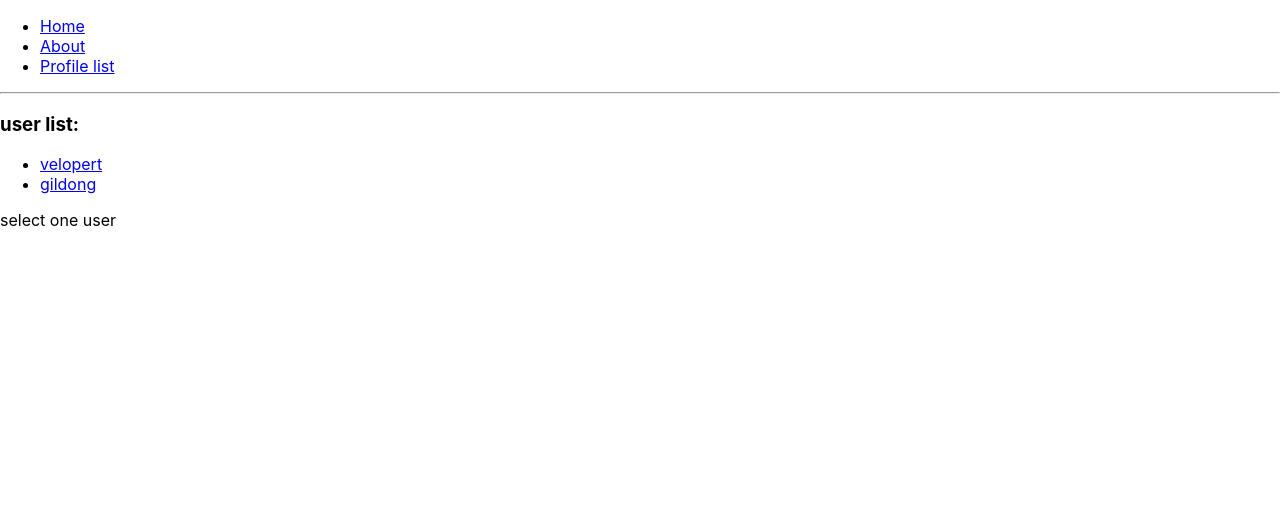
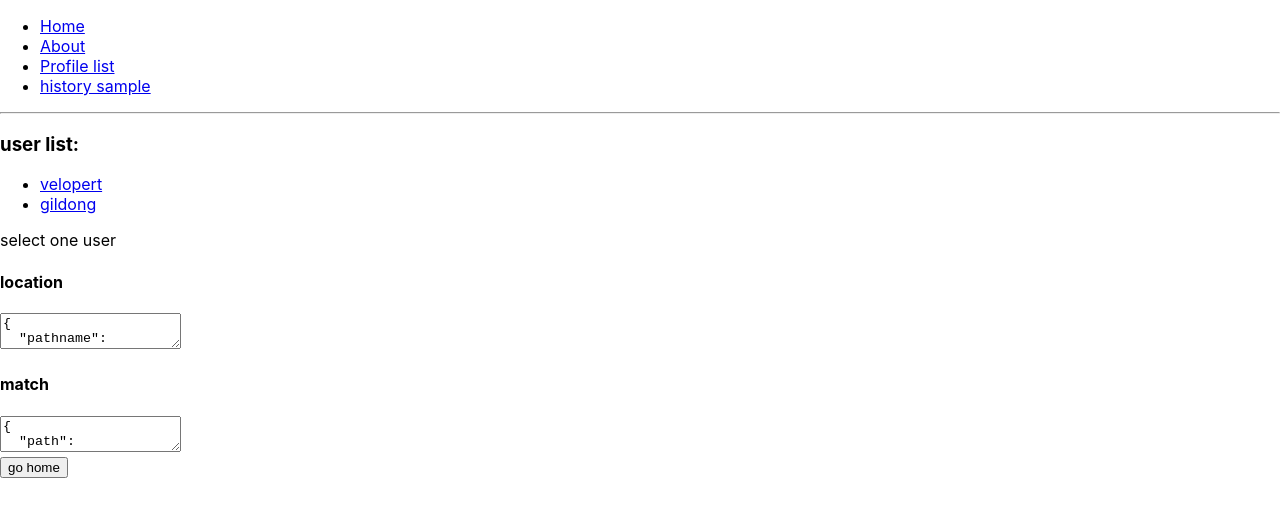
Before and after one commit to voicihojun/react-router-practice, a React (Create React App) app: page /profiles in a window 1280 px wide. Shown: the top 516 px of the page. Built offline with nearby package versions, Linux system fonts and the light colour scheme.

Commit message:
history, withRouter, Switch, NavLink

```diff
--- a/src/App.js
+++ b/src/App.js
@@ -1,8 +1,9 @@
 import React from "react";
-import { Route, Link } from "react-router-dom";
+import { Switch, Route, Link } from "react-router-dom";
 import About from "./About";
 import Home from "./Home";
 import Profiles from "./Profiles";
+import HistorySample from "./HistorySample";
 
 const App = () => {
   return (
@@ -17,11 +18,25 @@
         <li>
           <Link to="/profiles">Profile list</Link>
         </li>
+        <li>
+          <Link to="/history">history sample</Link>
+        </li>
       </ul>
       <hr />
-      <Route path="/" exact={true} component={Home} />
-      <Route path="/about" component={About} />
-      <Route path="/profiles" component={Profiles} />
+      <Switch>
+        <Route path="/" exact={true} component={Home} />
+        <Route path="/about" component={About} />
+        <Route path="/profiles" component={Profiles} />
+        <Route path="/history" component={HistorySample} />
+        <Route
+          render={({ location }) => (
+            <div>
+              <h2>This page not found </h2>
+              <p>{location.pathname}</p>
+            </div>
+          )}
+        />
+      </Switch>
     </div>
   );
 };
--- /dev/null
+++ b/src/HistorySample.js
@@ -0,0 +1,28 @@
+import React, { useEffect } from "react";
+
+function HistorySample({ history }) {
+  const goBack = () => {
+    history.goBack();
+  };
+
+  const goHome = () => {
+    history.push("/");
+  };
+
+  useEffect(() => {
+    console.log(history);
+    const unblock = history.block("are you really leaving?");
+    return () => {
+      unblock();
+    };
+  }, [history]);
+
+  return (
+    <div>
+      <button onClick={goBack}>go back</button>
+      <button onClick={goHome}>go home</button>
+    </div>
+  );
+}
+
+export default HistorySample;
--- a/src/Profiles.js
+++ b/src/Profiles.js
@@ -1,6 +1,7 @@
 import React from "react";
-import { Link, Route } from "react-router-dom";
+import { NavLink, Route } from "react-router-dom";
 import Profile from "./Profile";
+import WithRouterSample from "./WithRouterSample";
 
 const Profiles = () => {
   return (
@@ -8,15 +9,26 @@
       <h3>user list:</h3>
       <ul>
         <li>
-          <Link to="/profiles/velopert">velopert</Link>
+          <NavLink
+            to="/profiles/velopert"
+            activeStyle={{ background: "black", color: "white" }}
+          >
+            velopert
+          </NavLink>
         </li>
         <li>
-          <Link to="/profiles/gildong">gildong</Link>
+          <NavLink
+            to="/profiles/gildong"
+            activeStyle={{ background: "black", color: "white" }}
+          >
+            gildong
+          </NavLink>
         </li>
       </ul>
 
       <Route path="/profiles" exact render={() => <div>select one user</div>} />
       <Route path="/profiles/:username" component={Profile} />
+      <WithRouterSample />
     </div>
   );
 };
--- /dev/null
+++ b/src/WithRouterSample.js
@@ -0,0 +1,18 @@
+import React from "react";
+import { withRouter } from "react-router-dom";
+
+const WithRouterSample = ({ location, match, history }) => {
+  return (
+    <>
+      <div>
+        <h4>location</h4>
+        <textarea value={JSON.stringify(location, null, 2)} readOnly />
+        <h4>match</h4>
+        <textarea value={JSON.stringify(match, null, 2)} readOnly />
+      </div>
+      <button onClick={() => history.push("/")}>go home</button>
+    </>
+  );
+};
+
+export default withRouter(WithRouterSample);
```
